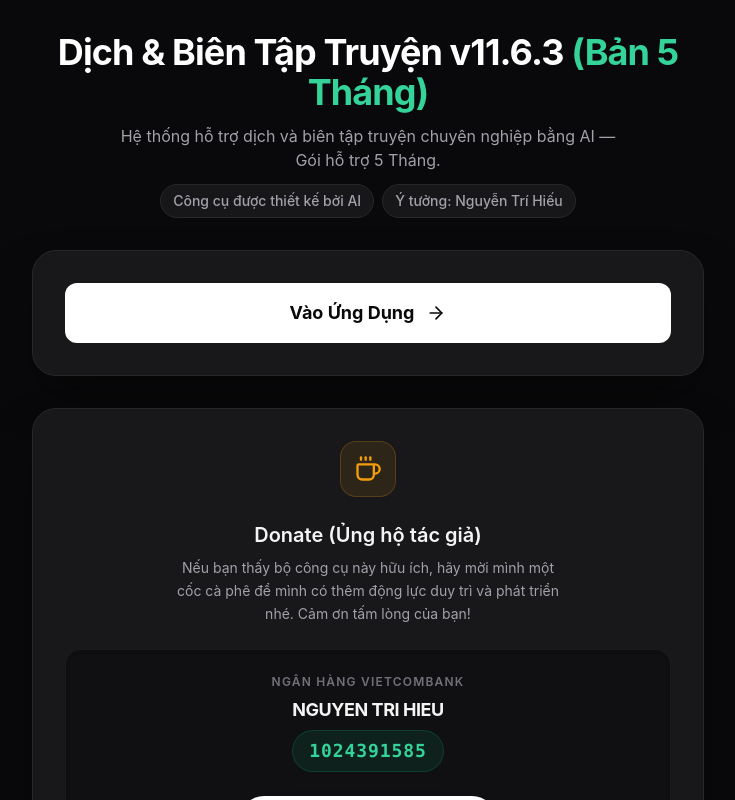
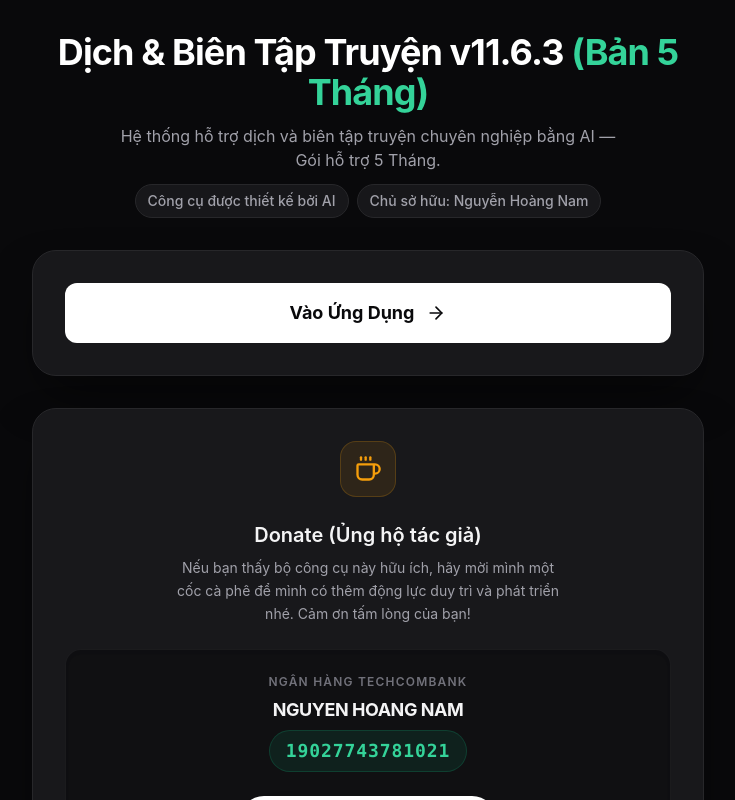
Before and after one commit to namnamnhn/clone-write, a React (Vite) app: page / in a window 1280 px wide. Shown: the whole page, without its empty margins (272-1007 px from the left). Built offline with nearby package versions, Linux system fonts and the light colour scheme; no server answers; a web font is replaced by a local one.

Commit message:
chore: update owner information
Squash merge approved owner information maintenance update.

```diff
--- a/src/changelog.ts
+++ b/src/changelog.ts
@@ -4,7 +4,7 @@
 // The version history itself lives in ./changelog.json — a plain JSON file,
 // so adding a new release is just adding one object to that array, no script
 // runs, and nothing here can go out of sync with what's actually shipped.
-export const APP_AUTHOR = "Nguyễn Trí Hiếu";
+export const APP_AUTHOR = "Nguyễn Hoàng Nam";
 export const APP_NAME = "Dịch & Biên Tập Truyện";
 
 export interface ChangelogChange {
--- a/src/components/IntroPage.tsx
+++ b/src/components/IntroPage.tsx
@@ -42,7 +42,7 @@
           </p>
           <div className="flex flex-col sm:flex-row items-center justify-center gap-2 mt-4 text-zinc-400 font-medium">
             <span className="text-xs sm:text-sm bg-zinc-800/50 px-3 py-1.5 rounded-full border border-zinc-800">Công cụ được thiết kế bởi AI</span>
-            <span className="text-xs sm:text-sm bg-zinc-800/50 px-3 py-1.5 rounded-full border border-zinc-800">Ý tưởng: Nguyễn Trí Hiếu</span>
+            <span className="text-xs sm:text-sm bg-zinc-800/50 px-3 py-1.5 rounded-full border border-zinc-800">Chủ sở hữu: Nguyễn Hoàng Nam</span>
           </div>
         </div>
 
@@ -65,8 +65,7 @@
                 <p className="text-rose-400 font-bold mb-3">Phiên bản hiện tại đã hết hạn sử dụng.</p>
                 <p>Vui lòng liên hệ:</p>
                 <div className="space-y-1">
-                  <p>Telegram cá nhân: <a href="https://t.me/trihieu259" target="_blank" rel="noopener noreferrer" className="text-emerald-400 hover:text-emerald-300 hover:underline">t.me/trihieu259</a></p>
-                  <p>Hoặc Group hóng chuyện: <br/><a href="https://t.me/+3LW9SPLc9zMwNDdl" target="_blank" rel="noopener noreferrer" className="text-emerald-400 hover:text-emerald-300 hover:underline">t.me/+3LW9SPLc9zMwNDdl</a></p>
+                  <p>Telegram cá nhân: <a href="https://t.me/neilnguyen091" target="_blank" rel="noopener noreferrer" className="text-emerald-400 hover:text-emerald-300 hover:underline">t.me/neilnguyen091</a></p>
                 </div>
               </div>
             )}
@@ -96,22 +95,19 @@
 
           <div className="flex flex-col items-center gap-6 py-6 bg-zinc-950/50 rounded-2xl border border-zinc-800/50 shadow-inner">
             <div className="text-center space-y-1.5">
-              <p className="text-xs font-semibold text-zinc-500 uppercase tracking-widest">Ngân Hàng Vietcombank</p>
-              <p className="text-lg font-bold text-zinc-100 uppercase tracking-tight">NGUYEN TRI HIEU</p>
+              <p className="text-xs font-semibold text-zinc-500 uppercase tracking-widest">Ngân Hàng Techcombank</p>
+              <p className="text-lg font-bold text-zinc-100 uppercase tracking-tight">NGUYEN HOANG NAM</p>
               <div className="inline-flex items-center gap-2 px-4 py-1.5 bg-emerald-500/10 rounded-full border border-emerald-500/20 mt-1">
-                <span className="text-lg font-mono text-emerald-400 font-bold tracking-wider">1024391585</span>
+                <span className="text-lg font-mono text-emerald-400 font-bold tracking-wider">19027743781021</span>
               </div>
             </div>
 
             <div className="bg-white p-4 rounded-3xl shadow-2xl shadow-emerald-500/10 transform transition hover:scale-[1.02] duration-300">
               <div className="relative group">
                 <img
-                  src="https://img.vietqr.io/image/970436-1024391585-compact2.png"
-                  alt="VietQR Donate"
-                  className="w-56 h-56 object-contain rounded-xl"
-                  onError={(e) => {
-                    (e.target as HTMLImageElement).src = 'https://img.vietqr.io/image/vietcombank-1024391585-compact2.png';
-                  }}
+                  src="/techcombank-qr.jpg"
+                  alt="VietQR Techcombank - Nguyễn Hoàng Nam"
+                  className="w-56 h-56 object-cover object-top rounded-xl"
                 />
                 <div className="absolute inset-0 border-4 border-white rounded-xl pointer-events-none"></div>
               </div>
@@ -126,8 +122,7 @@
               </p>
               <p className="text-sm text-zinc-400 mt-1">Vui lòng liên hệ:</p>
               <div className="space-y-1">
-                <p className="text-sm text-zinc-300">Telegram cá nhân: <a href="https://t.me/trihieu259" target="_blank" rel="noopener noreferrer" className="text-emerald-400 hover:text-emerald-300 hover:underline">t.me/trihieu259</a></p>
-                <p className="text-sm text-zinc-300">Group hóng chuyện: <br/><a href="https://t.me/+3LW9SPLc9zMwNDdl" target="_blank" rel="noopener noreferrer" className="text-emerald-400 hover:text-emerald-300 hover:underline">t.me/+3LW9SPLc9zMwNDdl</a></p>
+                <p className="text-sm text-zinc-300">Telegram cá nhân: <a href="https://t.me/neilnguyen091" target="_blank" rel="noopener noreferrer" className="text-emerald-400 hover:text-emerald-300 hover:underline">t.me/neilnguyen091</a></p>
               </div>
             </div>
           </div>
```
Also changed, not shown: public/techcombank-qr.jpg (added).
